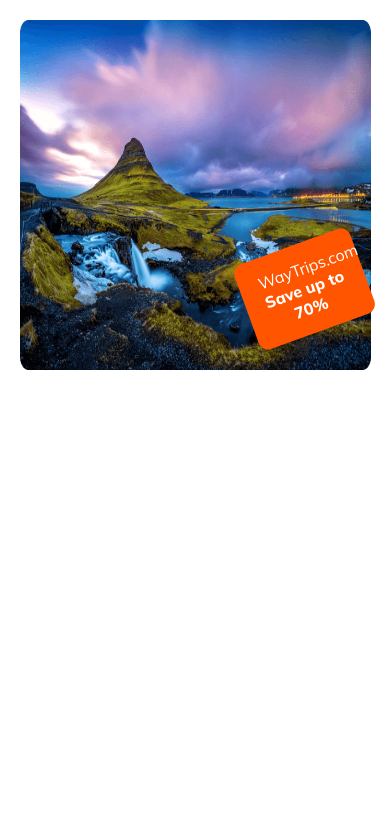
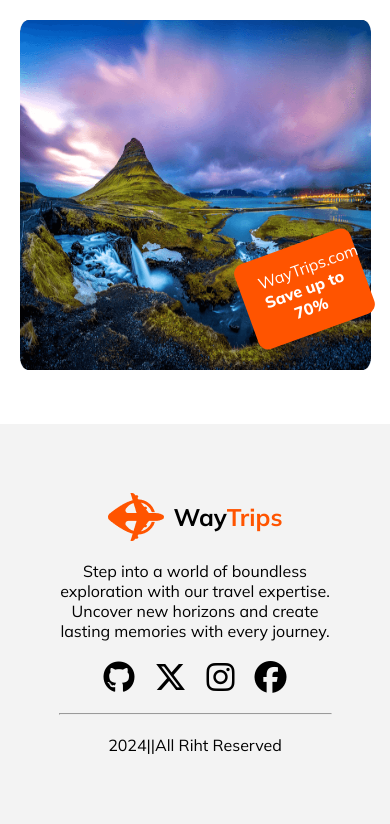
Before and after one commit to JuwelMhamud/WayTrip-Travel-website, a plain HTML site: page index.html in a window 390 px wide. Shown: the part 2250-3074 px from the top of the page. Before the commit the page ends 2624 px from the top, so only its background shows below. Drawn offline with Linux system fonts and the light colour scheme.

Commit message:
responsive footer added

```diff
--- a/index.html
+++ b/index.html
@@ -107,9 +107,25 @@
         <div><p class="Tag">WayTrips.com <br><span>Save up to 70%</span></p></div>
       </div>
       </section>
+
     </main>
-    <footer>
-
+    <!-- --footer-- -->
+    <footer class="footer">
+      <div class="footer-elements">
+        <div class="footer-img">
+          <img src="./Images/logo.png" alt="" />
+          <h2>Way<span class="trip">Trips</span></h2>
+        </div>
+        <p>Step into a world of boundless exploration with our travel expertise. Uncover new horizons and create lasting memories with every journey.</p>
+        <div class="footer-icon">
+          <i class="fa-brands fa-github"></i>
+          <i class="fa-brands fa-x-twitter"></i>
+          <i class="fa-brands fa-instagram"></i>
+          <i class="fa-brands fa-facebook"></i>
+        </div>
+        <hr style="width: 100%;">
+        <p>2024||All Riht Reserved</p>
+      </div>
     </footer>
   </body>
 </html>
--- a/style/responsive.css
+++ b/style/responsive.css
@@ -66,4 +66,6 @@
   .letter-img {
     width: 100%;
   }
+
+
 }
--- a/style/style.css
+++ b/style/style.css
@@ -188,7 +188,7 @@ body {
 .letter-input-form h3 {
   font-size: 1.7rem;
 }
-hr {
+.newsletter hr {
   margin: 20px 0;
 }
 .letter-input-form input {
@@ -228,3 +228,32 @@ hr {
 .Tag span{
   font-weight: 800;
 }
+/* -----------footer style----------- */
+.footer{
+  width: 100%;
+  height: 400px;
+  background: rgba(19, 19, 24, 0.05);
+ display: flex;
+ margin-top:50px ;
+ align-items: center;
+ justify-content: center;
+}
+.footer-img{
+  display: flex;
+  align-items: center;
+  gap:10px;
+}
+.footer-elements{
+  width: 70%;
+  display: flex;
+  align-items: center;
+  justify-content: center;
+  flex-direction: column;
+  gap:20px;
+  text-align: center;
+}
+.footer-icon{
+  display: flex;
+  gap: 20px;
+  font-size: 2rem;
+}
```
